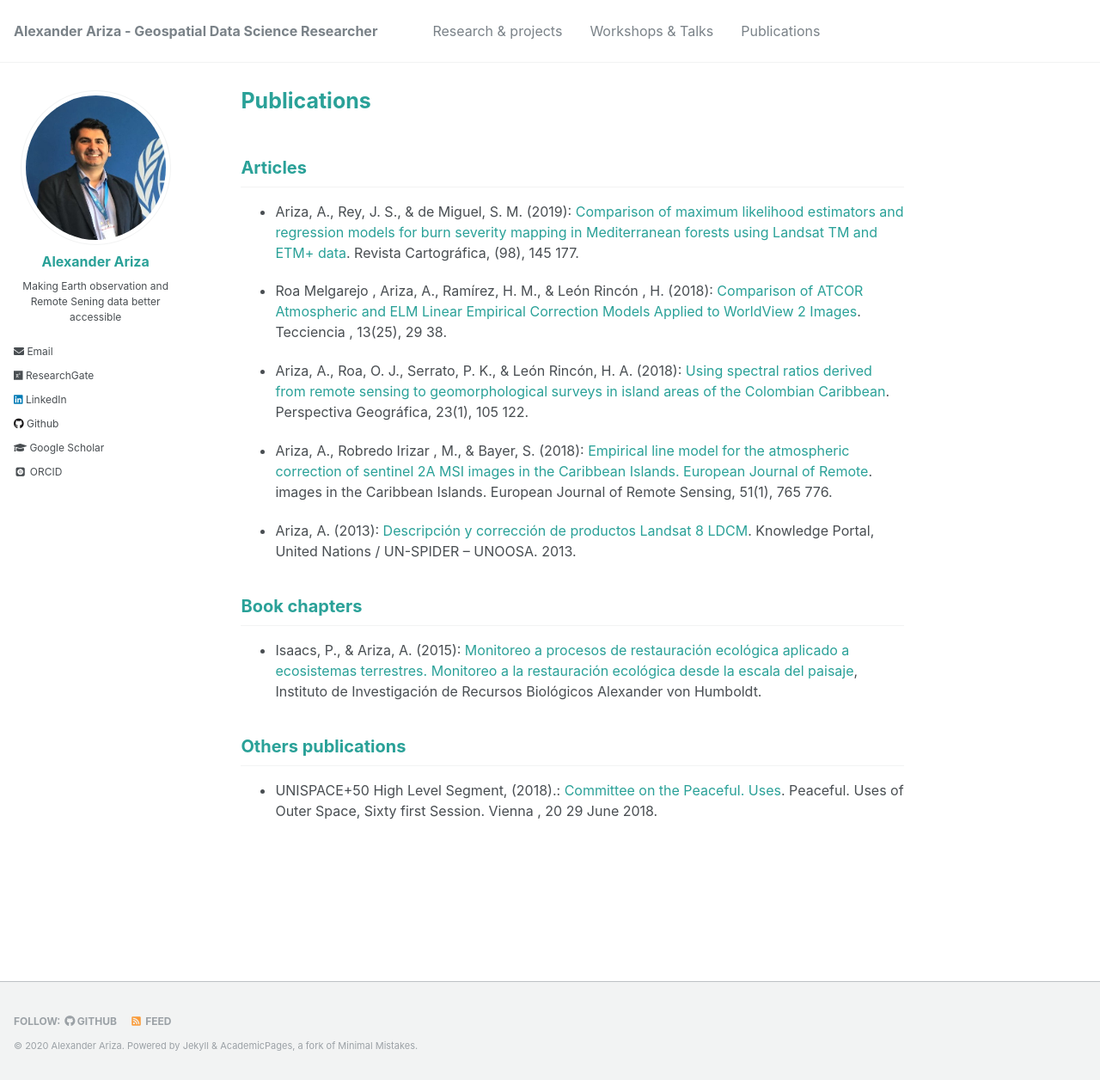
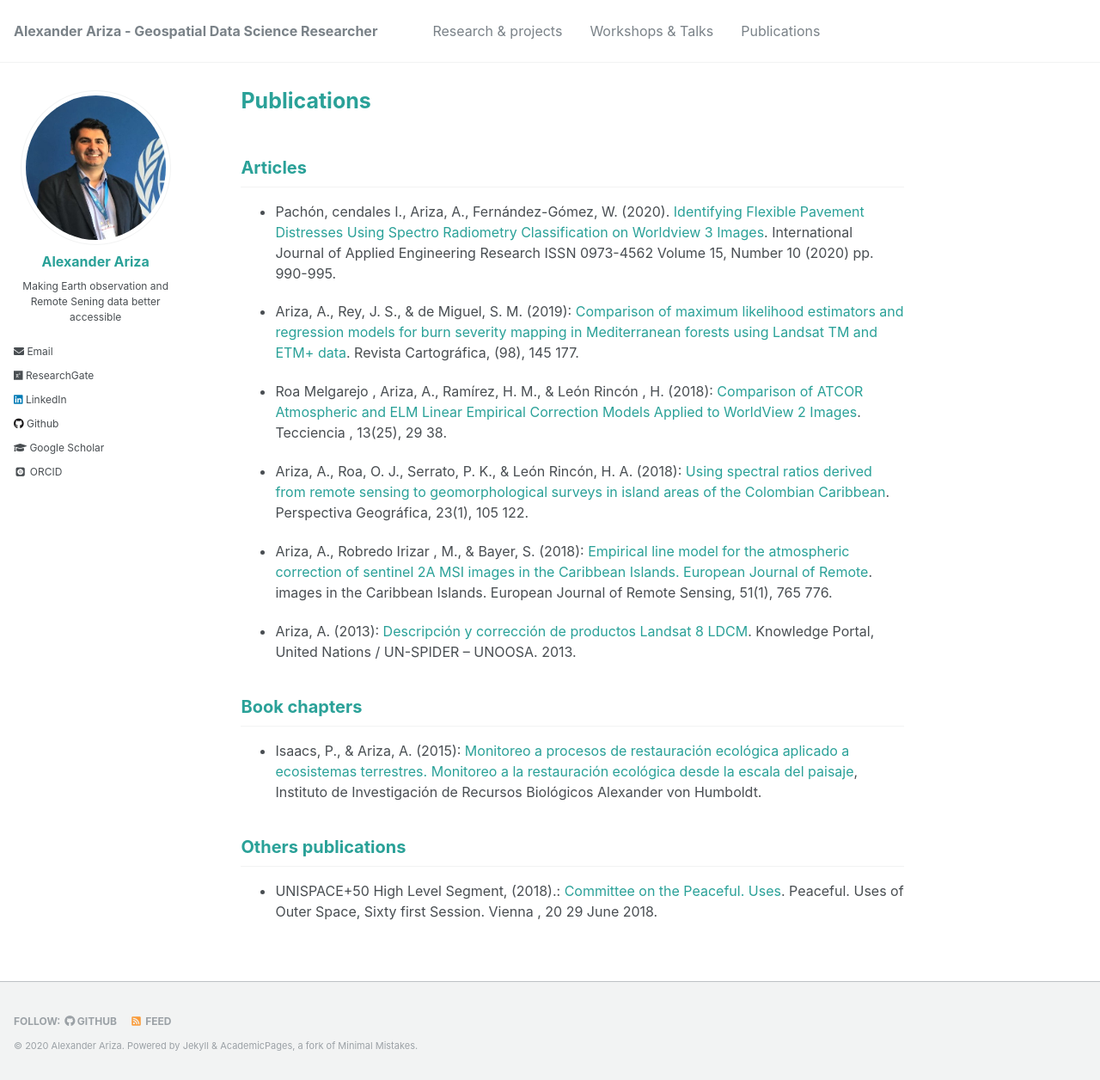
Before and after one commit to Alexanderariza/alexanderariza.github.io, a Jekyll site: the page built from _pages/publications.md, in a window 1280 px wide and 1256 px high. Shown: the whole window at 86% size. Built offline with Jekyll 4.4.1, drawn with Linux system fonts in a browser that asks for light colours; some web fonts are replaced.

Commit message:
Update publications.md

```diff
--- a/_pages/publications.md
+++ b/_pages/publications.md
@@ -7,6 +7,8 @@ author_profile: true
 
 Articles
 ---------------
+- Pachón, cendales I., Ariza, A., Fernández-Gómez, W. (2020). [Identifying Flexible Pavement Distresses Using Spectro Radiometry Classification on Worldview 3 Images](https://www.ripublication.com/ijaer20/ijaerv15n10_04.pdf). International Journal of Applied Engineering Research ISSN 0973-4562 Volume 15, Number 10 (2020) pp. 990-995.
+
 - Ariza, A., Rey, J. S., & de Miguel, S. M. (2019): [Comparison of maximum likelihood estimators and regression models for burn severity mapping in Mediterranean forests using Landsat TM and ETM+ data](https://www.revistasipgh.org/index.php/rcar/article/view/145). Revista Cartográfica, (98), 145 177.
 
 - Roa Melgarejo , Ariza, A., Ramírez, H. M., & León Rincón , H. (2018): [Comparison of ATCOR Atmospheric and ELM Linear Empirical Correction Models Applied to WorldView 2 Images](http://dx.doi.org/10.18180/tecciencia.2018.25.4). Tecciencia , 13(25), 29 38.
```
